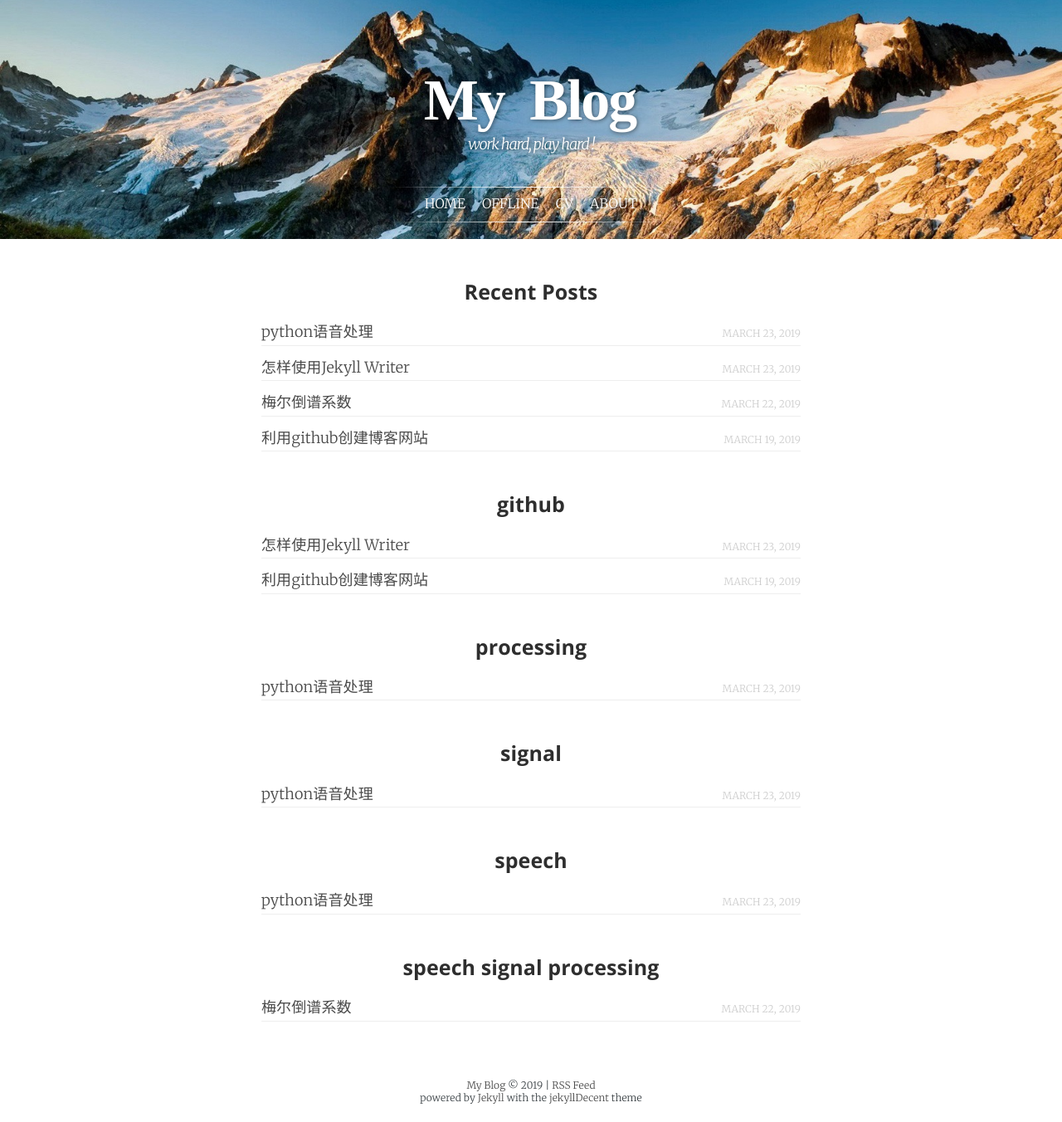
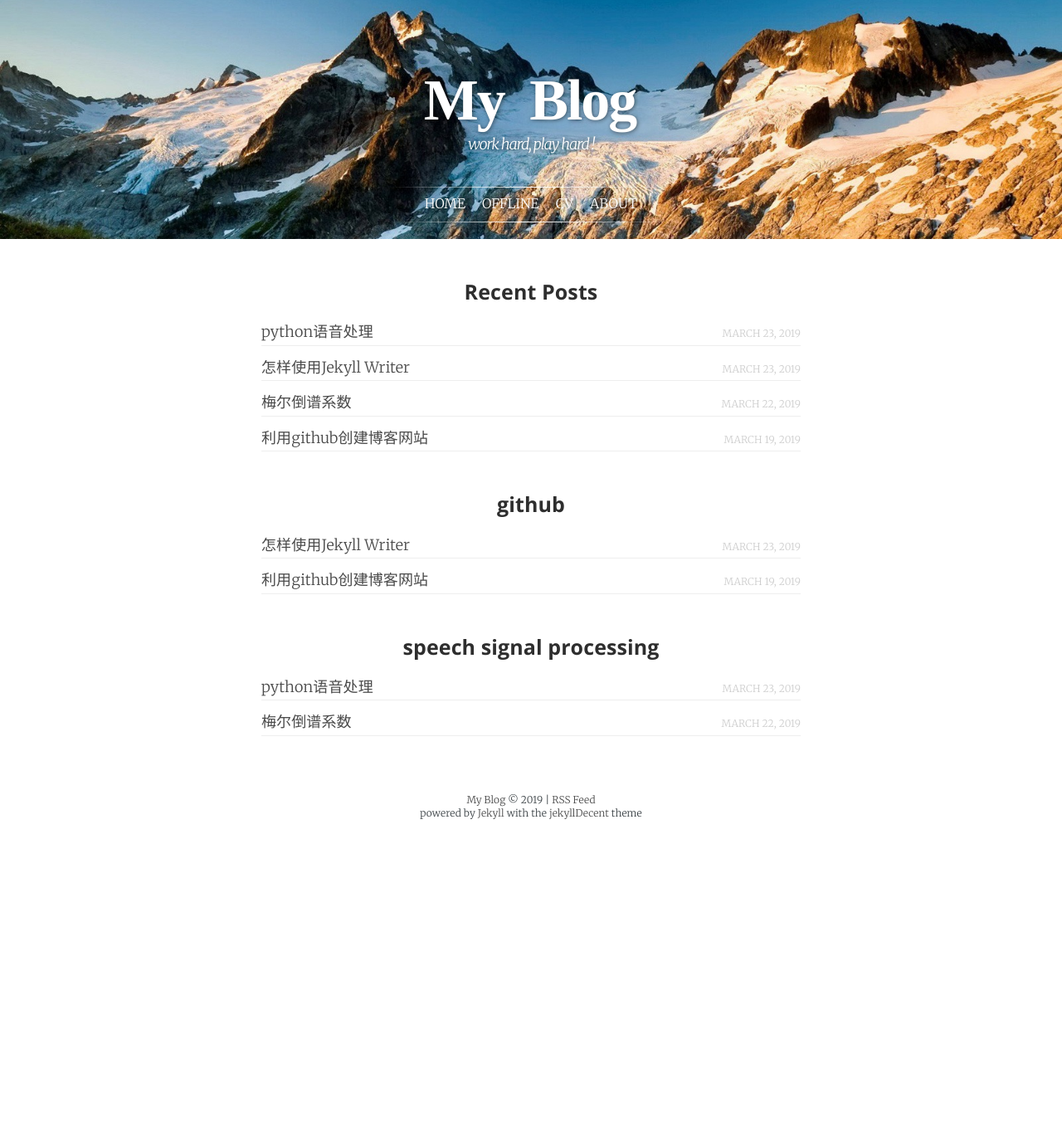
Before and after one commit to kleinzcy/kleinzcy.github.io, a Jekyll site: the page built from index.html, in a window 1280 px wide. Shown: the whole page at 83% size. Built offline with Jekyll 4.4.1, drawn with Linux system fonts in a browser that asks for light colours; some web fonts are replaced; after the commit the page ends 1008 px from its top, so only the background shows below that; some of the changed lines change nothing that is shown.

Commit message:
Update 2019-03-23-python-prepare-audio.md

```diff
--- a/_posts/2019-03-23-python-prepare-audio.md
+++ b/_posts/2019-03-23-python-prepare-audio.md
@@ -1,9 +1,12 @@
 ---
-title: python语音处理
-layout: post
-categories: "speech signal processing"
-tags: 原创
+layout:            post
+title:             "python语音处理"
+menutitle:         "python语音处理"
+category:          "speech signal processing"
+author:            chuyu zhang
+tags:              原创
 ---
+
 这是一篇python语音处理基础指南，旨在安装python以及一些语音包。
 
 ## python安装
```
